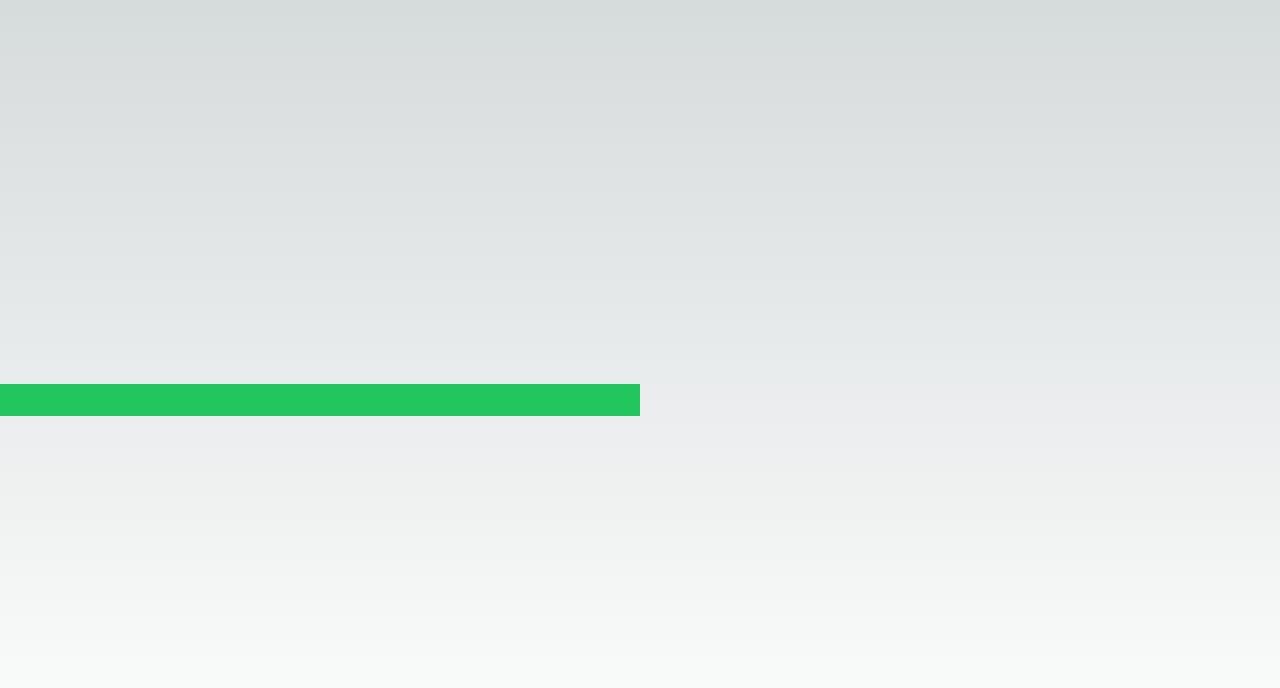
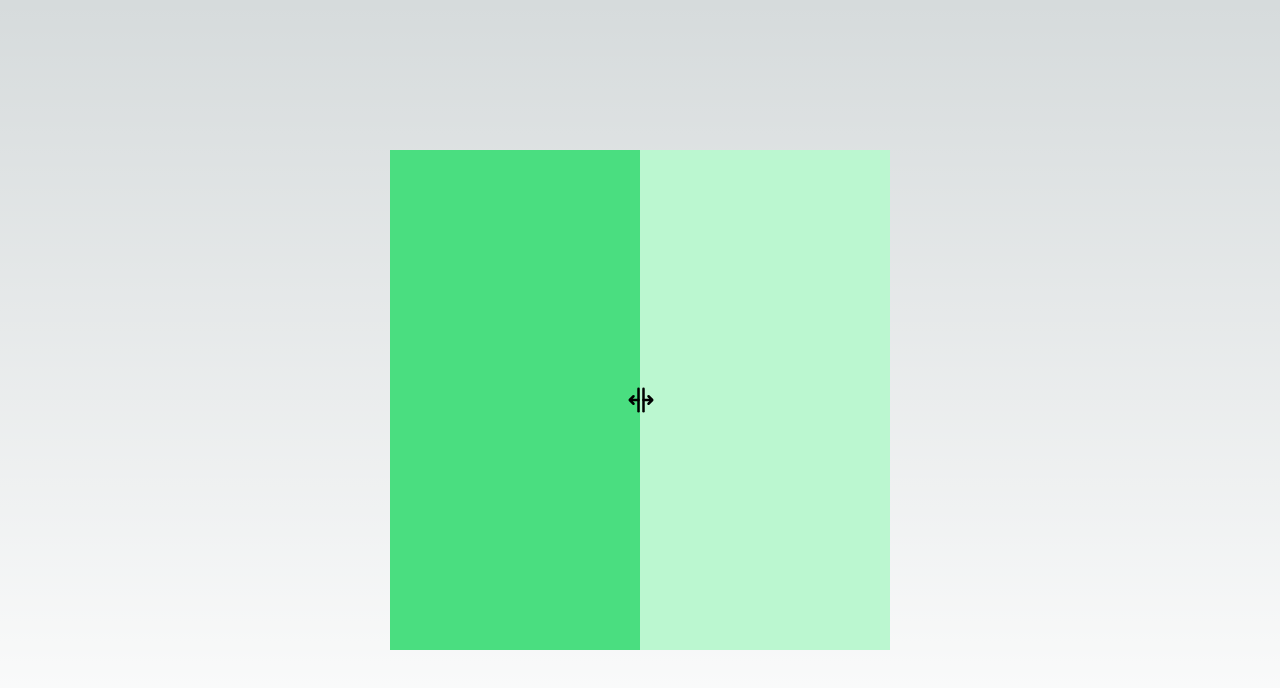
Before and after one commit to booi-dev/shokesu, a Next.js app: page /draggables in a window 1280 px wide. Shown: the top 688 px of the page. Built offline with nearby package versions, Linux system fonts and the light colour scheme.

Commit message:
Setup draggable component div

```diff
--- a/src/app/draggables/page.tsx
+++ b/src/app/draggables/page.tsx
@@ -1,52 +1,61 @@
-// src/components/HorizontalLine.js
 "use client";
 
 import React, { useState } from "react";
-// import "./HorizontalLine.css";
+import Image from "next/image";
 
-const HorizontalLine = () => {
-  const [isDragging, setIsDragging] = useState(false);
-  const [startX, setStartX] = useState(0);
-  const [initialPosition, setInitialPosition] = useState(0);
+const ResizableDiv: React.FC = () => {
+  const [width, setWidth] = useState<number>(250); // Initial width in pixels
+  const [isResizing, setIsResizing] = useState<boolean>(false);
+  const [startX, setStartX] = useState<number>(0);
 
-  const handleMouseDown = (e: React.MouseEvent<HTMLDivElement>) => {
-    const target = e.currentTarget as HTMLDivElement;
-    setIsDragging(true);
+  const handleMouseDown = (e: React.MouseEvent<HTMLButtonElement>) => {
+    setIsResizing(true);
     setStartX(e.clientX);
-    setInitialPosition(target.getBoundingClientRect().left);
-    target.style.transition = "none";
+    e.currentTarget.style.transition = "none";
+    console.log("mouse down");
   };
 
-  const handleMouseMove = (e: React.MouseEvent<HTMLDivElement>) => {
-    if (!isDragging) return;
-
-    const target = e.currentTarget as HTMLDivElement;
+  const handleMouseMove = (e: React.MouseEvent<HTMLButtonElement>) => {
+    if (!isResizing) return;
 
     const offsetX = e.clientX - startX;
-    const newPosition = initialPosition + offsetX;
+    const newWidth = width + offsetX;
 
-    target.style.left = `${newPosition}px`;
+    setWidth(newWidth);
+
+    console.log("mouse move");
   };
 
-  const handleMouseUp = (e: React.MouseEvent<HTMLDivElement>) => {
-    if (!isDragging) return;
+  const handleMouseUp = (e: React.MouseEvent<HTMLButtonElement>) => {
+    if (isResizing) {
+      setIsResizing(false);
+      e.currentTarget.style.transition = "left 0.3s ease"; // Add smooth transition
+    }
 
-    const target = e.currentTarget as HTMLDivElement;
-    setIsDragging(false);
-    target.style.transition = "left 0.3s ease"; // Add smooth transition
+    console.log("mouse up");
   };
 
   return (
-    <div className="flex h-screen items-center">
-      <div
-        className="horizontal-line absolute h-8 w-1/2  cursor-grab bg-green-500"
-        id="draggable-line"
-        onMouseDown={handleMouseDown}
-        onMouseMove={handleMouseMove}
-        onMouseUp={handleMouseUp}
-      ></div>
+    <div className="flex h-screen items-center justify-center">
+      <div className=" aspect-square w-[500px] bg-green-200">
+        <div className="relative h-full w-full bg-green-400" style={{ width }}>
+          <button
+            className="absolute -right-4 top-1/2 -translate-y-1/2"
+            onMouseDown={handleMouseDown}
+            onMouseMove={handleMouseMove}
+            onMouseUp={handleMouseUp}
+          >
+            <Image
+              src="/icons/drag-vertical.svg"
+              width={30}
+              height={30}
+              alt="Resizable Button"
+            />
+          </button>
+        </div>
+      </div>
     </div>
   );
 };
 
-export default HorizontalLine;
+export default ResizableDiv;
--- /dev/null
+++ b/src/assets/icons/index.ts
@@ -0,0 +1,3 @@
+import dragVerticalIcon from "/drag-vertical.svg";
+
+export { dragVerticalIcon };
```
Also changed, not shown: public/icons/drag-vertical.svg (added).
